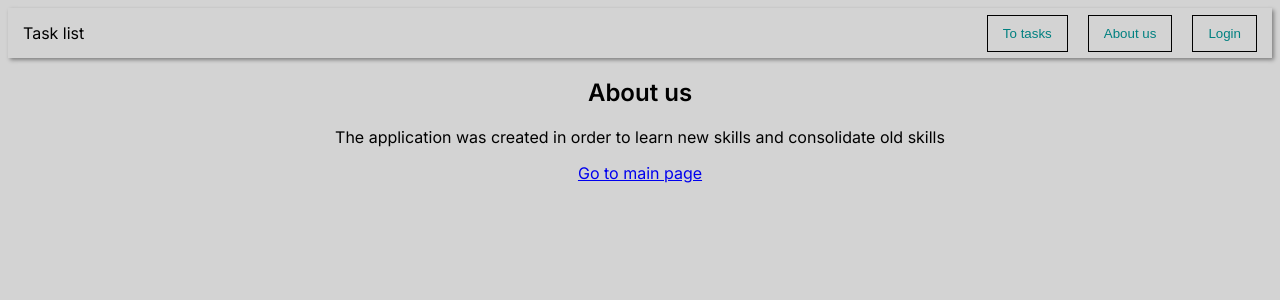
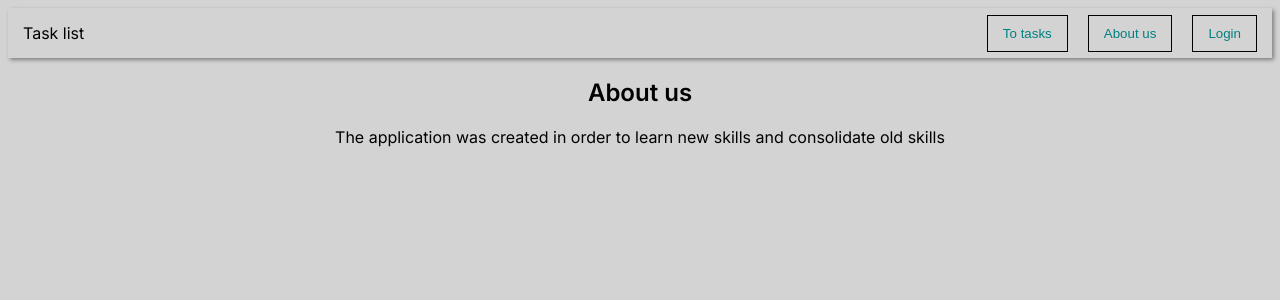
Before and after one commit to apachqq/task-list-vue, a Vue app: page /about in a window 1280 px wide. Shown: the top 300 px of the page. Built offline with nearby package versions, Linux system fonts and the light colour scheme; no server answers.

Commit message:
aboutUsFix

```diff
--- a/src/pages/AboutUsPage.vue
+++ b/src/pages/AboutUsPage.vue
@@ -2,7 +2,6 @@
     <div>
         <h2>About us</h2>
         <p>The application was created in order to learn new skills and consolidate old skills</p>
-        <router-link to="/">Go to main page</router-link>
     </div>
 </template>
 
```
